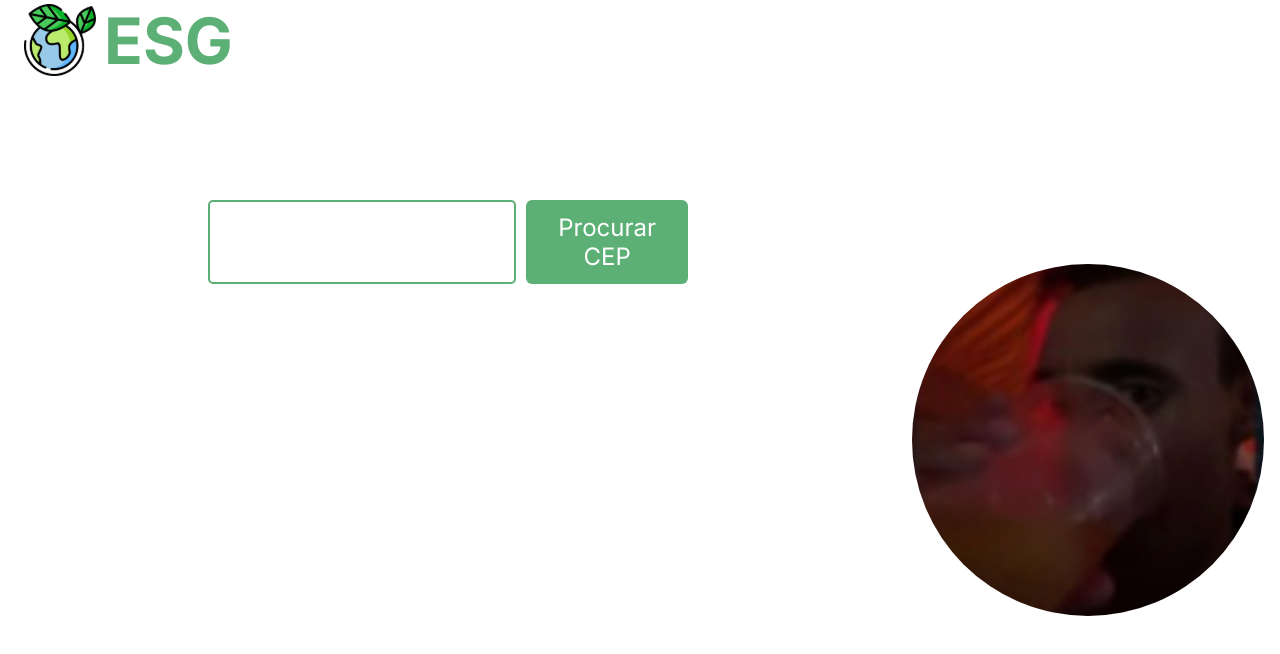
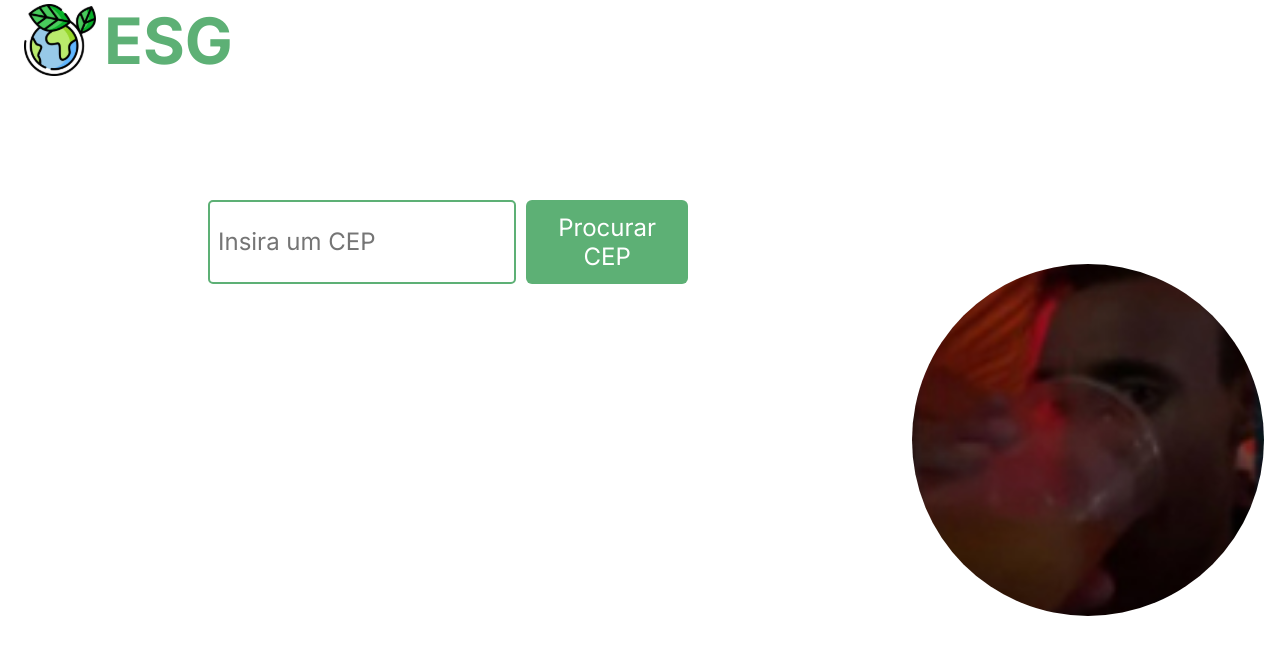
Before and after one commit to josersn/monorepo, a React (Create React App) app in the folder front-end/: page /aboutme in a window 1280 px wide. Shown: the top 654 px of the page. Built offline with nearby package versions, Linux system fonts and the light colour scheme.

Commit message:
inicio formik pagina sobre mim

```diff
--- a/front-end/src/pages/informations/index.js
+++ b/front-end/src/pages/informations/index.js
@@ -6,6 +6,18 @@ import { useLocation } from 'react-router-dom';
 import { api } from '../../services/api';
 import Button from '../../components/button';
 import Input from '../../components/input';
+import { useFormik } from "formik";
+
+const validate = values => {
+
+  const errors = {};
+
+  if (values.cep.length != 8) {
+    errors.cep = "Insira um CEP válido";
+  }
+
+  return errors;
+};
 
 function Information(props) {
 
@@ -17,10 +29,18 @@ function Information(props) {
     const [showResult, setShowResult] = useState(false);
     const [result, setResult] = useState({});
 
-    async function handleSubmit(e) {
-        e.preventDefault();
+  const formik = useFormik({
+    initialValues: {
+      cep: ""
+    },
+    validate,
+    onSubmit: e => {
+      handleSubmit()
+    }
+  });
+
+    async function handleSubmit() {
         const { data } = await api.get(`${cep}/json/`);
-        console.log(data);
         setResult(data);
         setShowResult(true);
     }
@@ -41,11 +61,17 @@ function Information(props) {
                 ))
             }
             <div className={location.pathname == "/aboutme" ? "show-form" : "hide-form"}>
-            <Form>
-                <Input
-                    placeholder="Digite seu CEP"
-                    name="cep"
-                    onChange={e => setCep(e.target.value)} />
+            <Form onSubmit={formik.handleSubmit}>
+          <Input
+            id="cep"
+            name="cep"
+            type="text"
+            onChange={formik.handleChange}
+            value={formik.values.cep}
+            required
+            phText="Insira um CEP" />
+             <p className='erro'>{formik.errors.cep ? formik.errors.cep : ""}</p>
+
                 <Button>Procurar CEP</Button>
             </Form>
             {showResult && (
```
